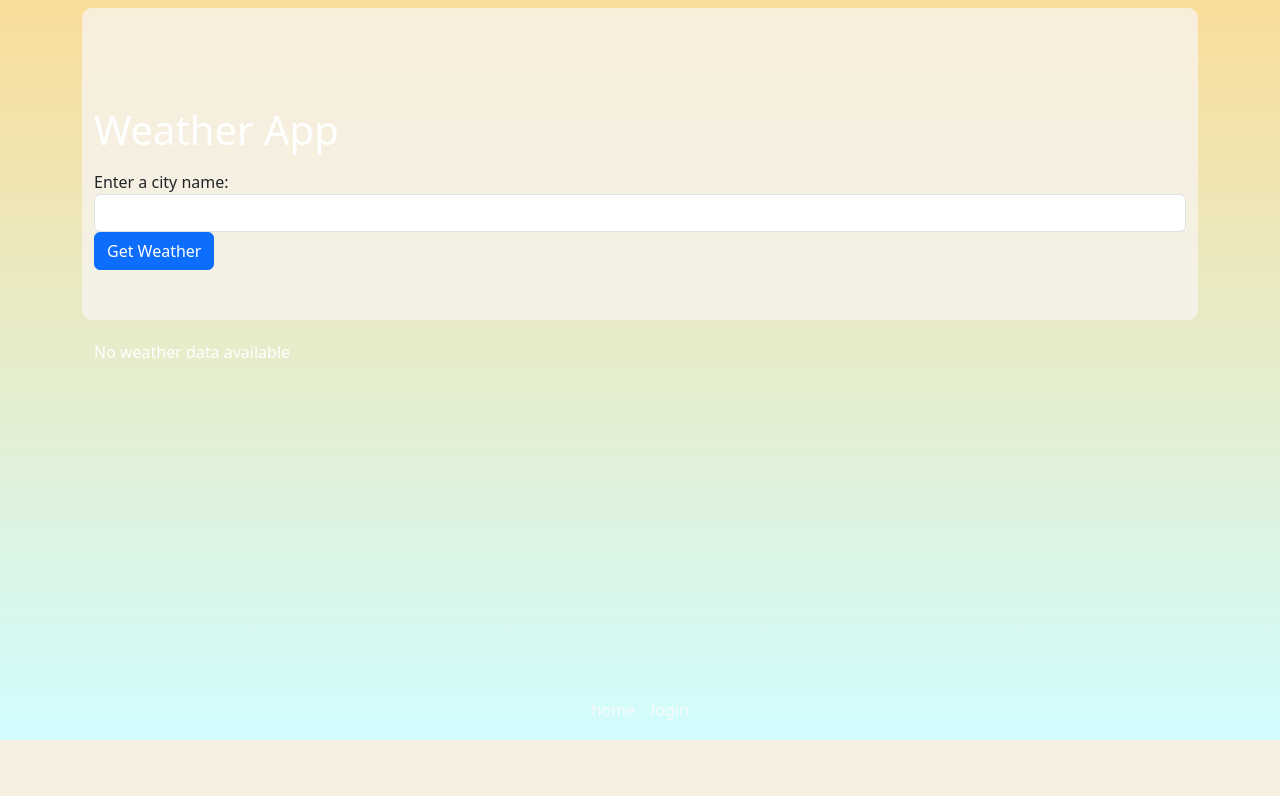
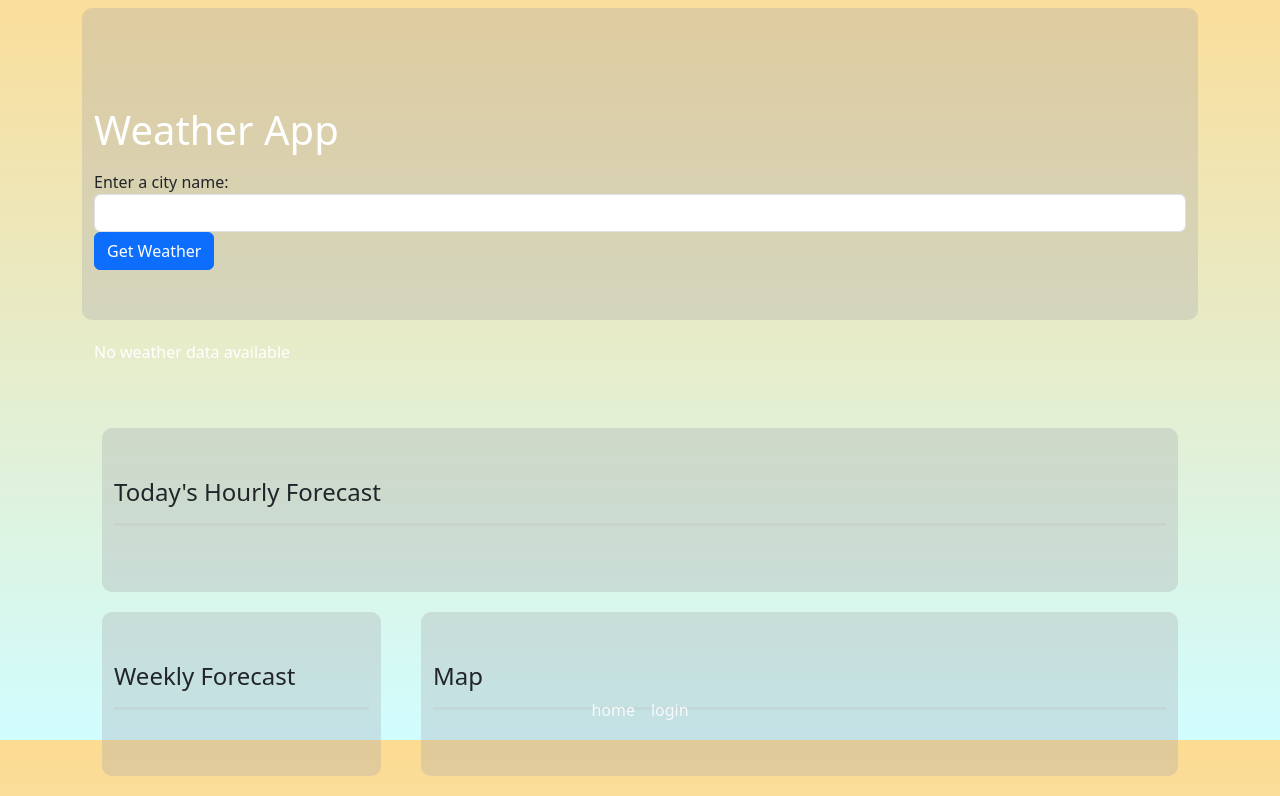
Before and after one commit to vittopan/weatherWebsite, a Flask app: page / in a window 1280 px wide. Shown: the part 60-856 px from the top of the page. Before the commit the page ends 800 px from the top, so only its background shows below. Run offline with Flask 3, Linux system fonts and the light colour scheme; parts of the project's set-up code (start-up, migrations or seed data) failed here and were passed over.

Commit message:
Added the weekly forecast container.

```diff
--- a/app/app.py
+++ b/app/app.py
@@ -20,18 +20,20 @@ API_KEY = 'GWYm9XH0pw9IN0pk72zylGTmSZ7b1LBX'  # Replace with your actual API key
 with app.app_context():
     db.create_all()
 
+# Routes to the home page endpoint.
 @app.route('/')
 @app.route('/home')
 def home():
     return render_template('home.html')
 
+#routes to the get_weather page
 @app.route('/get_weather', methods=['POST'])
 def get_weather_route():
     try:
         location = request.form['location']
         weather = get_weather(location)
         current_date = datetime.now()
-        all_dates = [current_date + timedelta(days=i) for i in range(-1, 5)]
+        all_dates = [current_date + timedelta(days=i) for i in range(0, 5)]
 
         if weather:
             # Pass weather, today, and dates variables to the template
@@ -42,7 +44,7 @@ def get_weather_route():
         print("Error:", e)  # Debugging statement
         return render_template('home.html', weather=None, today=datetime.now(), dates=[], error="Error processing location")
 
-
+# Routes to the login page.
 @app.route('/login', methods=['GET', 'POST'])
 def login():
     form = LoginForm()
@@ -55,6 +57,7 @@ def login():
             flash('Login Unsuccessful. Please check username and password', 'danger')
     return render_template('login.html', form=form)
 
+# Routes to the register page.
 @app.route('/register', methods=['GET', 'POST'])
 def register():
     form = createAccount()
@@ -67,7 +70,7 @@ def register():
         return redirect(url_for('login'))
     return render_template('register.html', form=form)
 
-
+#This is the helper method used to get all the data and put it into JSON
 def get_weather(location):
     geolocator = Nominatim(user_agent="weather_app")
     try:
--- a/app/static/CSS/main.css
+++ b/app/static/CSS/main.css
@@ -7,7 +7,7 @@ body {
 }
 
 .feedBox {
-    background: rgba(248, 246, 246, 0.7);
+    background: rgba(163, 161, 168, 0.3);
     padding: 50px;
     border-radius: 10px;
     height: max-content;
--- a/app/templates/home.html
+++ b/app/templates/home.html
@@ -1,6 +1,7 @@
 {% extends 'index.html' %}
 {% block content %}
-<div class="container feedBox feedBoxSwell">
+<!-- Form Container to get the actual location. -->
+<div class="container-fluid feedBox feedBoxSwell">
     <h1 class="text-white mt-5">Weather App</h1>
     <form id="weatherForm" class="mt-3" method="POST" action="/get_weather">
         <div class="form-group">
@@ -10,22 +11,7 @@
         <button type="submit" class="btn btn-primary">Get Weather</button>
     </form>
 </div>
-
-<div class="container text-white">
-    <div class="row" id="weatherResult" class="mt-5">
-        <div class="col-6">
-            {% if weather %}
-            <h2>Weather in {{ request.form['location'].capitalize() }}:</h2>
-            <p><strong>Temperature:</strong> {{ weather.temperature }} °C</p>
-            <p><strong>Humidity:</strong> {{ weather.humidity }} %</p>
-            <p><strong>Wind Speed:</strong> {{ weather.wind_speed }} m/s</p>
-            <p><strong>Weather Code:</strong> {{ weather.weather_code }}</p>
-        {% else %}
-            <p>No weather data available</p>
-        {% endif %}
-        </div>
-    </div>
-</div>
+<!-- Main container to show the weather details. -->
 <div class="container text-white">
     {%if weather%}
     <div class="row">
@@ -36,7 +22,47 @@
             <h3>{{today.strftime("%A %B %d")}}</h3>
         </div>
     </div>
+    {%else%}
+        <p>No weather data available</p>
     {%endif%}
 </div>
+<!-- Container to store today's weather details -->
+<div class="container-fluid pt-5">
+    <div class="row">
+        <div class="col-md feedBox feedBoxSwell">
+            <h4>Today's Hourly Forecast</h4>
+            <hr class="solid">
+        </div>
+    </div>
+</div>
+<!-- Container to tell the weekly forecast -->
+<div class="container-fluid">
+    <div class="row">
+        <div class="col-md-3 feedBox feedBoxSwell">
+            <h4>Weekly Forecast</h4>
+            <hr class="solid">
+            <div class="container">
+                <div class="row">
+                    {%for date in dates%}
+                        <div class="col-6">
+                            <p class="no-margin"><strong>{{ date.strftime("%A") }}</strong></p>
+                            <p class="no-margin">{{ date.strftime("%B %d") }}</p>
+                        </div>
+                        <div class="col-6">
+                            <!-- Here will go the weather details. -->
+                            <p>Placeholder</p>
+                        </div>
+                    {%endfor%}
+                </div>
+            </div>
+        </div>
+        <div class="col-md feedBox feedBoxSwell" style="height: inherit;">
+            <h4>Map</h4>
+            <hr class="solid">
+        </div>
+    </div>
+</div>
+
+<!-- Rememeber if the thing bugs out you, have reached the request limit -->
 
 {% endblock content %}
```
